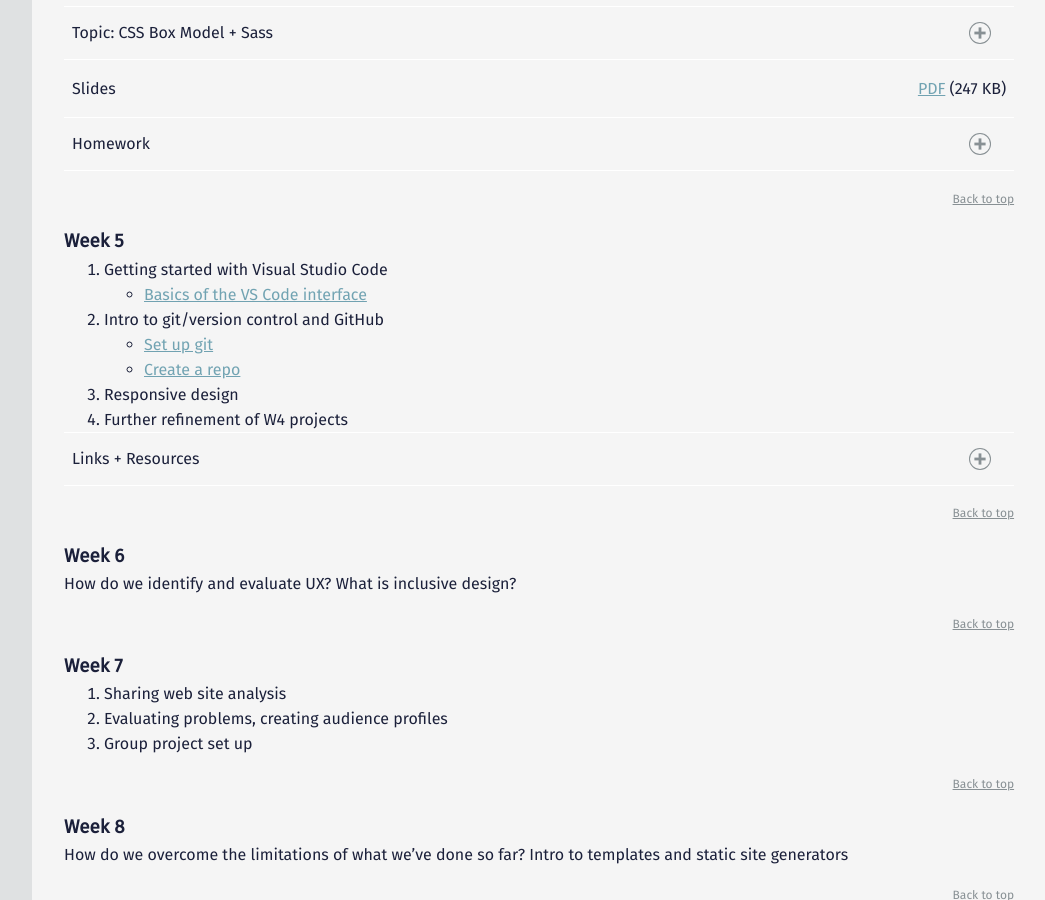
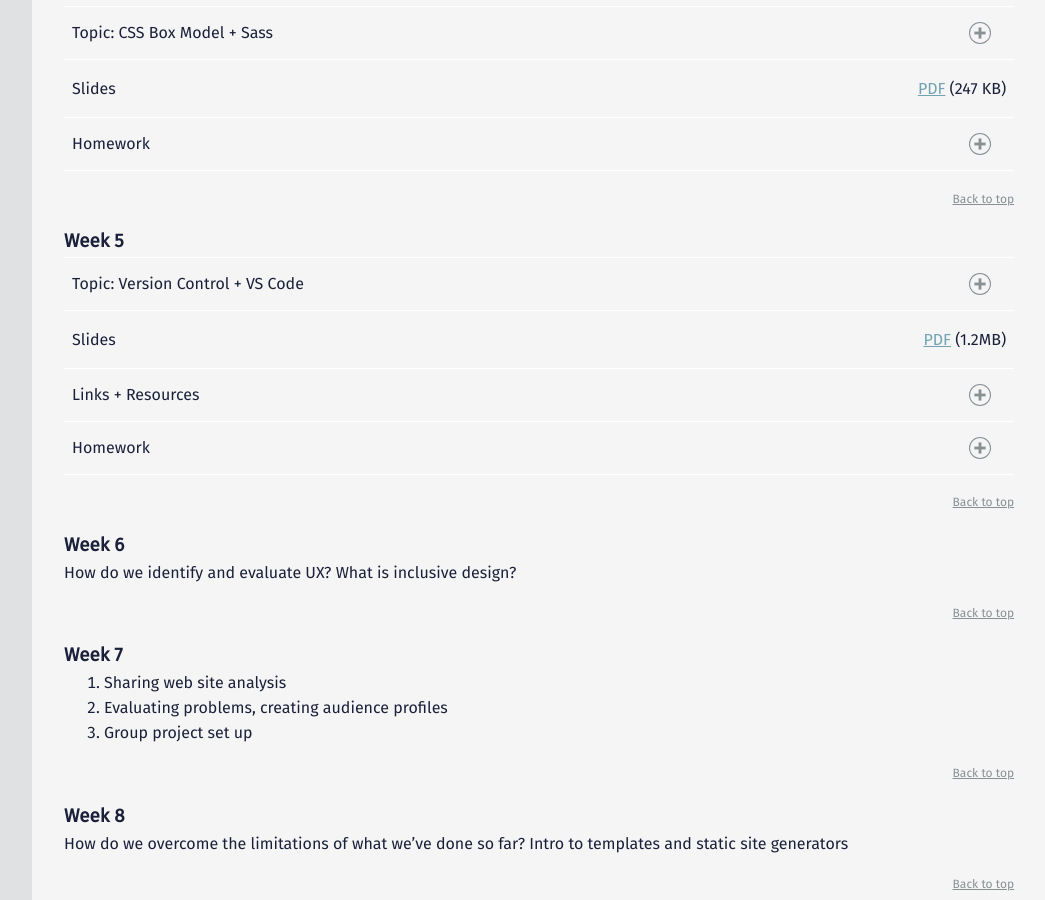
Before and after one commit to mica-web/mica-web.github.io, a Jekyll site: the page built from index.md, in a window 1280 px wide and 900 px high, scrolled down 1814 px. Shown: the whole window, without its empty margins (224-1269 px from the left). Built offline with Jekyll 4.4.1, drawn with Linux system fonts in a browser that asks for light colours.

Commit message:
Add W5 slides and homework

```diff
--- a/_includes/gd-431/w05.md
+++ b/_includes/gd-431/w05.md
@@ -1,27 +1,26 @@
 {::options parse_block_html="true" /}
 <section class="accordion-wrapper">
 
-<!-- <div class="accordion-title js-trigger-content-toggle">
-Topic:
-</div> -->
+<div class="accordion-title js-trigger-content-toggle">
+Topic: Version Control + VS Code
+</div>
 
 1. Getting started with Visual Studio Code
   - [Basics of the VS Code interface](https://code.visualstudio.com/docs/getstarted/userinterface)
 1. Intro to git/version control and GitHub
   - [Set up git](https://help.github.com/articles/set-up-git/)
   - [Create a repo](https://help.github.com/articles/create-a-repo/)
-1. Responsive design
 1. Further refinement of W4 projects
 <!-- 1. Evaluation of SSG v JS -->
 
-<!-- {::options parse_block_html="true" /}
+{::options parse_block_html="true" /}
 <div class="accordion-title has-no-content js-content-toggle-ignore">
 
 Slides
 
-[PDF](files/w05-.min.pdf){:target="_blank"} ( KB)
+[PDF](files/w05-git.min.pdf){:target="_blank"} (1.2MB)
 
-</div> -->
+</div>
 
 <div class="accordion-title js-trigger-content-toggle">
 Links + Resources
@@ -34,8 +33,15 @@
 - [Responsive Web Design Basics](https://developers.google.com/web/fundamentals/design-and-ux/responsive/?hl=en)
 - [Using Media Queries For Responsive Design In 2018](https://www.smashingmagazine.com/2018/02/media-queries-responsive-design-2018/)
 
-<!-- <div class="accordion-title js-trigger-content-toggle">
+<div class="accordion-title js-trigger-content-toggle">
 Homework
-</div> -->
+</div>
+
+Continue to work on your poster design -- but from now on in VS Code
+1. Add media queries to make your poster responsive
+  - Ideally, it should display well from 360px to 1680px
+2. Make regular commits via git (moar commits is better)
+3. If you want feedback before Thursday, make sure to `git push` to your homework branch so you can share your current work with me via DM on Slack
+
 
 </section>
```
Also changed, not shown: 2 other files.
